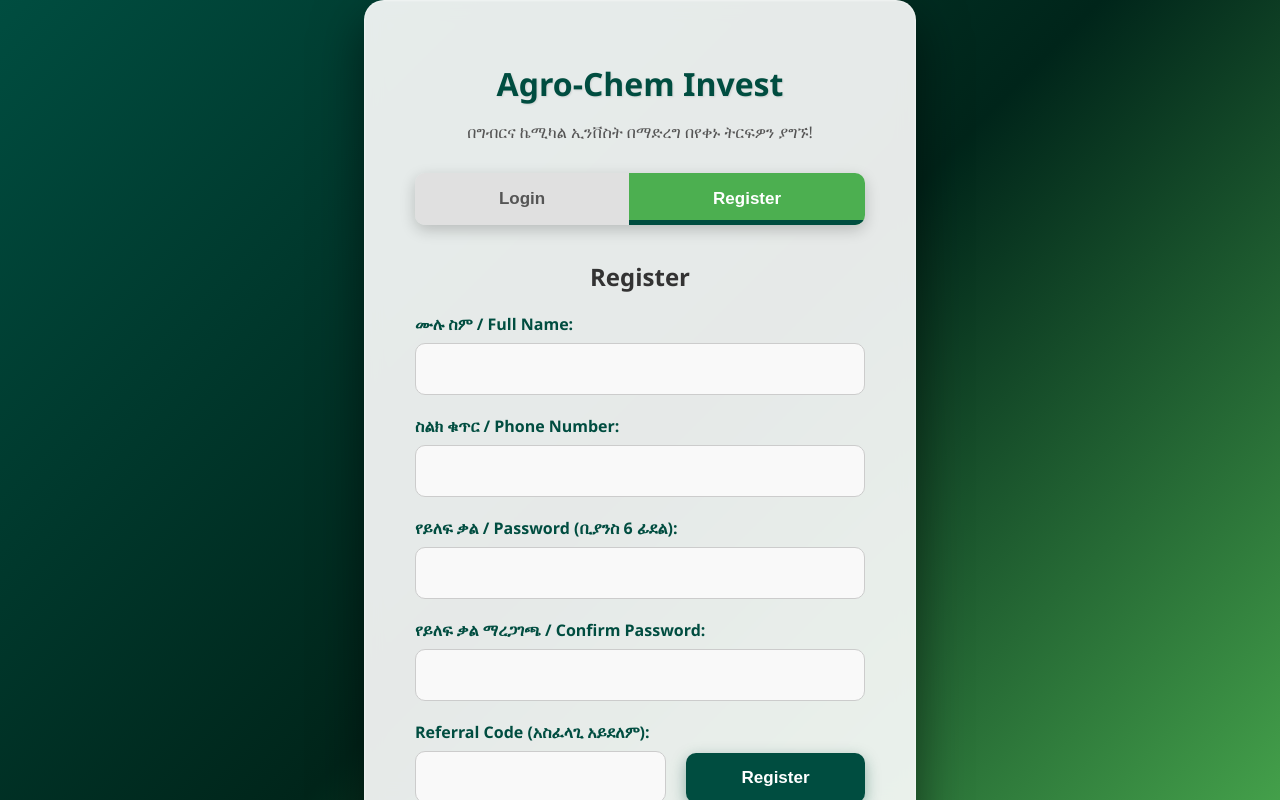
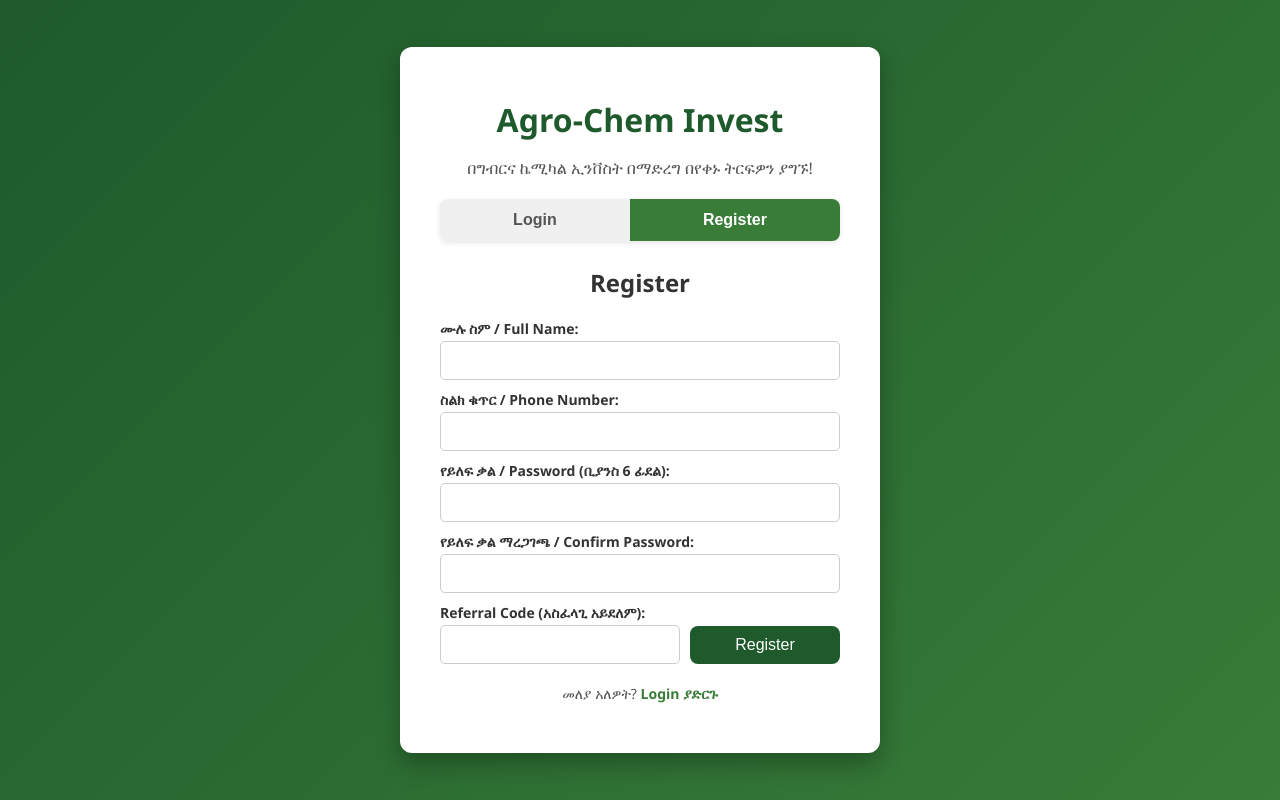
Before and after one commit to mickymicky226756-art/ag-project, a plain HTML site: page index.html in a window 1280 px wide. Both pictures are taken after a click on the button "Register". Drawn offline with Linux system fonts and the light colour scheme.

Commit message:
Update index.html 2025-11-29 09:21:06

```diff
--- a/index.html
+++ b/index.html
@@ -9,8 +9,6 @@
     <script src="https://www.gstatic.com/firebasejs/8.10.1/firebase-database.js"></script>
 
     <style>
-        /* ********** REVISED CSS for 4K/Premium Agro-Chem Invest Theme ********** */
-
         /* አጠቃላይ የገጽ ፎርማት */
         body {
             font-family: 'Segoe UI', Tahoma, Geneva, Verdana, sans-serif;
@@ -20,14 +18,12 @@
             align-items: center;
             min-height: 100vh;
             margin: 0;
-            /* Rich, subtle background for the main body */
-            background-color: #f0f5e9;
-        }
-
-        /* የ Login/Register ገጽ ጀርባ - ፕሪሚየም ሉክ */
+            background-color: #e9f5e9;
+        }
+
+        /* የ Login/Register ገጽ ጀርባ */
         .login-register-page {
-            /* Deep, High-Contrast Gradient: Forest Green to Gold/Lime Accent */
-            background-image: linear-gradient(135deg, #004d40 0%, #00251a 50%, #4CAF50 100%);
+            background-image: linear-gradient(135deg, #1e5a2c 0%, #387c38 100%);
             display: flex;
             justify-content: center;
             align-items: center;
@@ -40,66 +36,50 @@
         }
 
         .container {
-            background-color: rgba(255, 255, 255, 0.9); /* Slightly transparent white */
-            padding: 40px 50px; /* Increased padding */
-            border-radius: 20px; /* More rounded */
-            /* Multi-layer shadow for floating 4K effect */
-            box-shadow: 0 20px 50px rgba(0, 0, 0, 0.5), 0 0 0 1px rgba(255, 255, 255, 0.1) inset;
-            backdrop-filter: blur(10px); /* Glassmorphism effect */
-            -webkit-backdrop-filter: blur(10px);
-            border: 1px solid rgba(255, 255, 255, 0.3); /* Subtle border for glass */
+            background-color: #ffffff;
+            padding: 30px 40px;
+            border-radius: 12px;
+            box-shadow: 0 10px 25px rgba(0, 0, 0, 0.3);
             width: 100%;
-            max-width: 450px; /* Wider container */
+            max-width: 400px;
             text-align: center;
-            transition: all 0.5s ease;
-        }
-        .container:hover {
-            box-shadow: 0 30px 60px rgba(0, 0, 0, 0.6);
-            transform: translateY(-5px);
         }
 
         h1 {
-            color: #004d40; /* Dark Primary Green */
+            color: #1e5a2c;
             margin-bottom: 5px;
-            font-size: 32px;
-            text-shadow: 1px 1px 2px rgba(0, 0, 0, 0.1);
         }
 
         p {
             color: #555;
-            margin-bottom: 30px;
+            margin-bottom: 20px;
         }
 
         /* Tab Buttons Style */
         .tab-buttons {
             display: flex;
             justify-content: center;
-            margin-bottom: 35px;
-            border-radius: 10px;
+            margin-bottom: 25px;
+            border-radius: 8px;
             overflow: hidden;
-            box-shadow: 0 5px 15px rgba(0, 0, 0, 0.2);
-            transition: all 0.3s;
+            box-shadow: 0 2px 5px rgba(0, 0, 0, 0.1);
         }
 
         .tab-buttons button {
-            padding: 16px 30px; /* More prominent buttons */
+            padding: 12px 20px;
             border: none;
-            background-color: #e0e0e0;
+            background-color: #f0f0f0;
             color: #555;
             cursor: pointer;
-            font-size: 17px;
+            font-size: 16px;
             font-weight: 600;
-            transition: background-color 0.3s, color 0.3s, transform 0.1s;
+            transition: background-color 0.3s, color 0.3s;
             flex-grow: 1;
         }
 
         .tab-buttons button.active {
-            background-color: #4CAF50; /* Vibrant Accent Green */
+            background-color: #387c38;
             color: white;
-            box-shadow: inset 0 -5px 0 #004d40; /* Stronger Underline effect */
-        }
-        .tab-buttons button:hover {
-            background-color: #d0d0d0;
         }
 
         .form-box {
@@ -108,93 +88,73 @@
 
         .form-box.active {
             display: block;
-            animation: fadeIn 0.8s;
-        }
-        @keyframes fadeIn {
-            from { opacity: 0; transform: translateY(10px); }
-            to { opacity: 1; transform: translateY(0); }
         }
 
         .input-group {
             text-align: left;
-            margin-bottom: 20px;
+            margin-bottom: 10px;
         }
 
         .input-group label {
             display: block;
-            margin-bottom: 8px;
+            margin-bottom: 3px;
             font-weight: bold;
-            font-size: 16px;
-            color: #004d40; /* Label color */
+            font-size: 14px;
         }
 
         .input-group input, .input-group select {
             width: 100%;
-            padding: 15px;
+            padding: 10px;
             border: 1px solid #ccc;
-            border-radius: 10px; /* Softer edges */
+            border-radius: 5px;
             box-sizing: border-box;
-            font-size: 17px;
-            background-color: #f9f9f9;
-            transition: border-color 0.3s, box-shadow 0.3s;
-        }
-        .input-group input:focus, .input-group select:focus {
-            border-color: #4CAF50; /* Accent on focus */
-            box-shadow: 0 0 10px rgba(76, 175, 80, 0.6);
-            outline: none;
-            background-color: white;
-        }
-
-        /* Register Buttons Layout */
+            font-size: 15px;
+        }
+
+        /* አዲስ ስታይል: ለ Register ቁልፍ እና Referral Input ጎን ለጎን እንዲሆኑ */
         .input-group-half {
             display: flex;
-            gap: 20px;
-            align-items: flex-end;
-            margin-bottom: 20px;
+            gap: 10px; /* በ Input እና Button መካከል ክፍተት ለመፍጠር */
+            align-items: flex-end; /* ቁልፉ ከታች እንዲሰለፍ */
+            margin-bottom: 10px;
         }
         .input-group-half .input-group {
             flex-grow: 1;
-            margin-bottom: 0;
+            margin-bottom: 0; /* ድርብ margin እንዳይሆን */
         }
         .input-group-half .submit-btn-register {
-            width: 180px;
-            padding: 15px 18px;
-            font-size: 17px;
-            margin-top: 0;
-        }
-
-        /* Full Width Submit Button */
+            width: 150px; /* ለ Register ቁልፍ ስፋት መስጠት */
+            padding: 10px 14px;
+            font-size: 16px;
+            margin-top: 0; /* ከላይ ያለው margin እንዲጠፋ */
+        }
+        /* የጎን ለጎን ቅጹ ውስጥ ካልሆነ submit-btn ሙሉ ስፋት እንዲይዝ */
         .form-box .submit-btn:not(.submit-btn-register) {
             width: 100%;
-            padding: 18px;
-            font-size: 19px;
-            margin-top: 25px;
+            padding: 14px;
+            font-size: 18px;
+            margin-top: 18px;
         }
 
         .submit-btn {
-            background-color: #004d40; /* Dark Primary Green */
+            background-color: #1e5a2c;
             color: white;
             border: none;
-            border-radius: 10px;
+            border-radius: 8px;
             cursor: pointer;
-            transition: background-color 0.3s, transform 0.1s, box-shadow 0.3s;
-            font-weight: 700;
-            box-shadow: 0 5px 15px rgba(0, 77, 64, 0.4); /* Shadow for lift */
+            transition: background-color 0.3s, transform 0.1s;
         }
         .submit-btn:active {
-            transform: translateY(2px);
-            box-shadow: 0 2px 10px rgba(0, 77, 64, 0.6);
+            transform: translateY(1px);
         }
 
         .submit-btn:hover {
-            background-color: #4CAF50; /* Accent on hover */
-            box-shadow: 0 8px 20px rgba(76, 175, 80, 0.6);
+            background-color: #387c38;
         }
 
         .message {
-            margin-top: 20px;
+            margin-top: 10px;
             font-weight: bold;
-            font-size: 16px;
         }
 
         .success {
```
